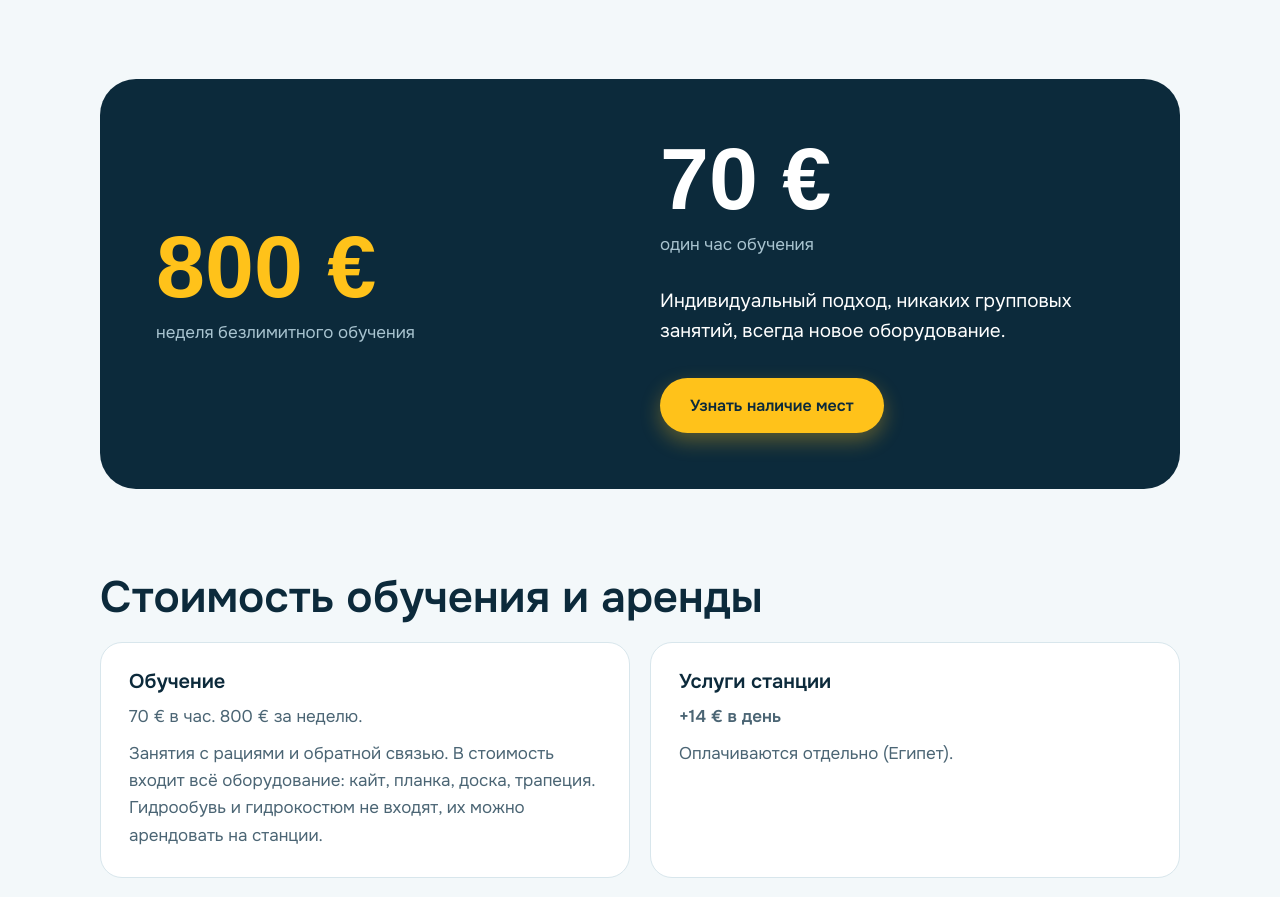
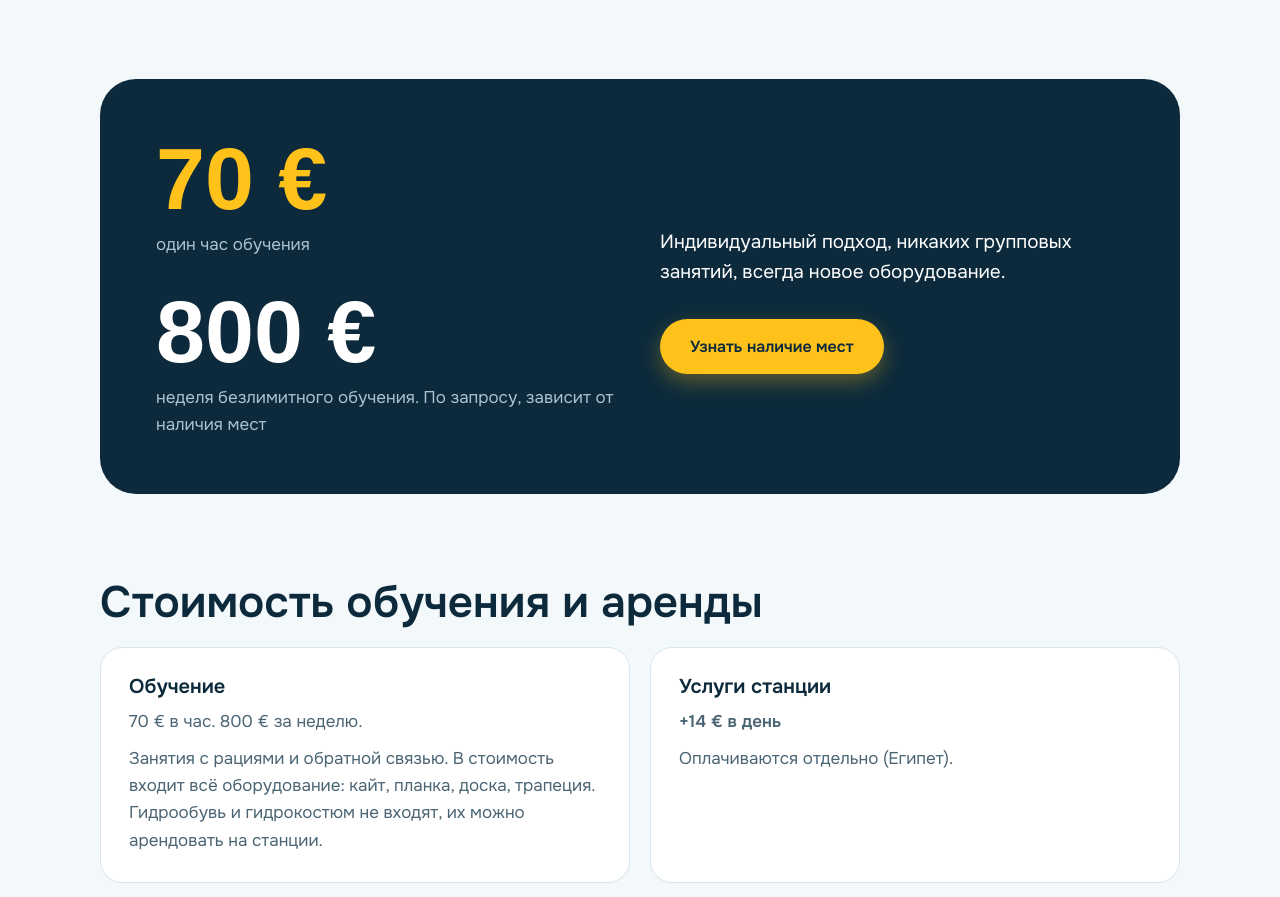
Before and after one commit to pama13kite/pama13-site, a plain HTML site: page egypt.html in a window 1280 px wide. Shown: the part 3040-3937 px from the top of the page. Drawn offline with Linux system fonts and the light colour scheme; a web font is replaced by a local one.

Commit message:
v0.8.1: price blocks - 70 EUR first, 800 EUR below with on-request caption
Co-Authored-By: Claude Sonnet 5.5 <noreply@anthropic.com>
Claude-Session: https://claude.ai/code/session_01WrKS2148H1SubcLK4JMWCY

```diff
--- a/egypt.html
+++ b/egypt.html
@@ -75,8 +75,8 @@
 <a class="more" href="#kontakty">Уточнить подробности</a></div></div>
 </div></section>
 <section style="padding-top:0"><div class="wrap"><div class="price">
-<div><div class="big">800 €</div><small>неделя безлимитного обучения</small></div>
-<div><div class="big" style="color:#fff">70 €</div><small>один час обучения</small>
+<div><div class="big">70 €</div><small>один час обучения</small><div class="big" style="color:#fff;margin-top:30px">800 €</div><small>неделя безлимитного обучения. По запросу, зависит от наличия мест</small></div>
+<div>
 <p class="sub">Индивидуальный подход, никаких групповых занятий, всегда новое оборудование.</p><a class="btn" href="#kontakty" style="margin-top:12px">Узнать наличие мест</a></div>
 </div></div></section>
 <section id="stoimost" style="padding-top:0"><div class="wrap">
```
Also changed, not shown: index.html (+2 -2 lines), vietnam.html (+2 -2 lines), villa.html (+2 -2 lines), 2 other files.
